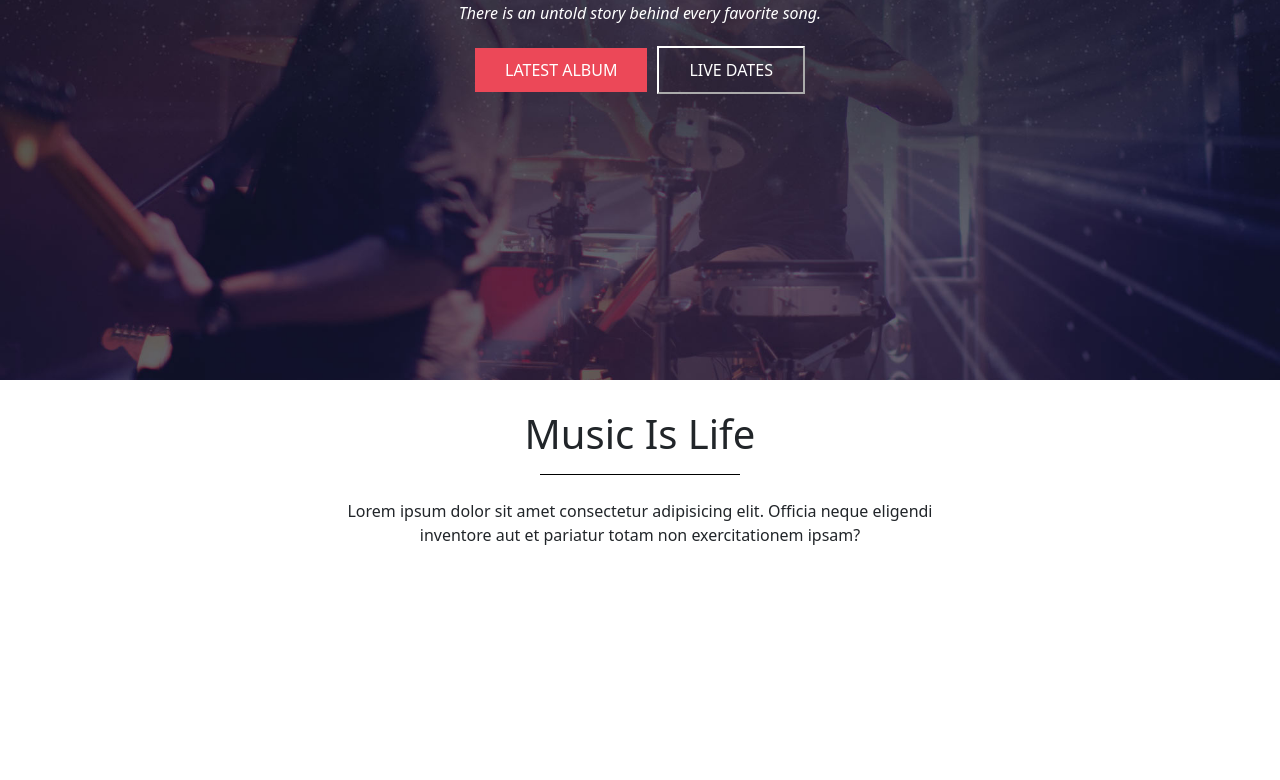
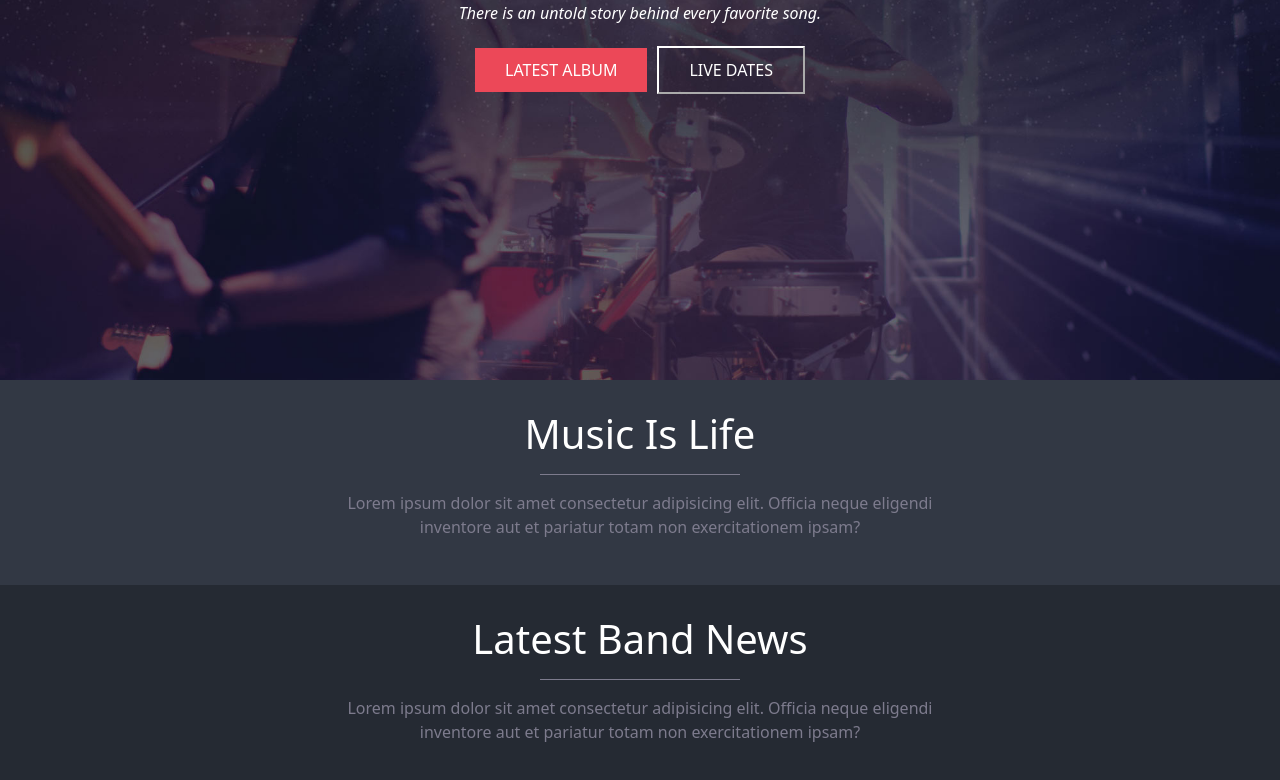
Before and after one commit to MindulaHewadewage/proj-html-vuejs, a Vue app: page / in a window 1280 px wide. Shown: the part 420-1200 px from the top of the page. Before the commit the page ends 1013 px from the top, so only its background shows below. Built offline with nearby package versions, Linux system fonts and the light colour scheme.

Commit message:
impostato cambio titolo con le prop per block sect

```diff
--- a/src/components/AppMain.vue
+++ b/src/components/AppMain.vue
@@ -6,9 +6,17 @@ export default {
 </script>
 
 <template>
-    <block-section></block-section>
+    <block-section title="Music Is Life" class="bg-lightgrey"></block-section>
+    <block-section title="Latest Band News" class="bg-darkgrey"></block-section>
 </template>
 
 <style scoped lang="scss">
+// BLOCK SECTION BACKGROUND COLOR
+.bg-lightgrey {
+    background-color: #323844;
+}
 
+.bg-darkgrey {
+    background-color: #252A33;
+}
 </style>
--- a/src/components/structure/BlockSection.vue
+++ b/src/components/structure/BlockSection.vue
@@ -1,20 +1,20 @@
 <script>
 export default {
-    title: {
-
+    props: {
+        title: String
     }
 }
 </script>
 
 <template>
+    <section>
         <div class="xs-container">
-        <section>
-            <h1 class="section-title">Music Is Life</h1>
+            <h1 class="section-title">{{ title }}</h1>
             <p>Lorem ipsum dolor sit amet consectetur adipisicing elit. Officia neque eligendi inventore aut et pariatur
                 totam non exercitationem ipsam?
             </p>
+        </div>
     </section>
-    </div>
 </template>
 
 <style scoped lang="scss">
@@ -22,22 +22,26 @@ section {
     min-height: 100px;
     text-align: center;
     padding: 30px 0;
+    color: #7D7B8D;
 
     display: flex;
     flex-direction: column;
     align-items: center;
     justify-content: center;
 
-}
+    h1 {
+        color: white;
 
-h1 {
         &::after {
             content: '';
             display: block;
             width: 200px;
             height: 1px;
-        margin: 1rem;
-        background-color: black;
+            margin: 1rem auto;
+            background-color: #7D7B8D;
         }
     }
+
+
+}
 </style>
```
Lines whose indentation alone changed are shown as unchanged.
